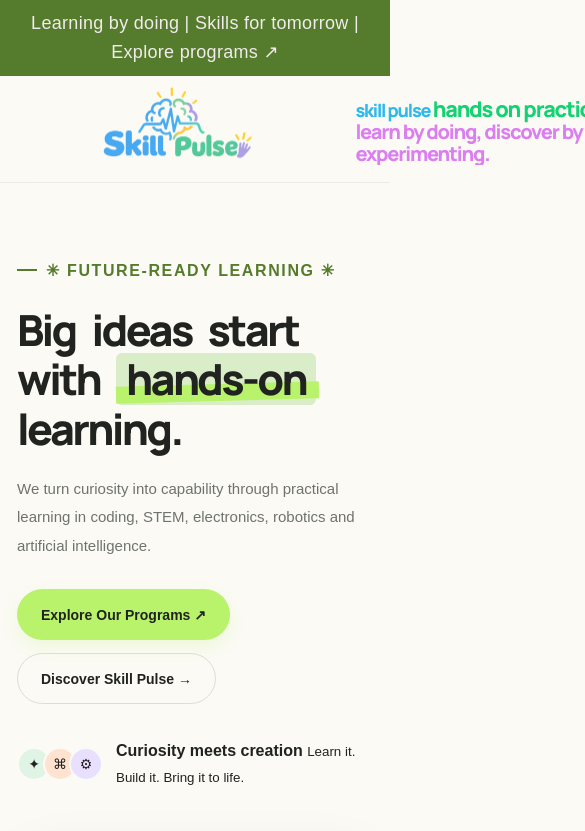
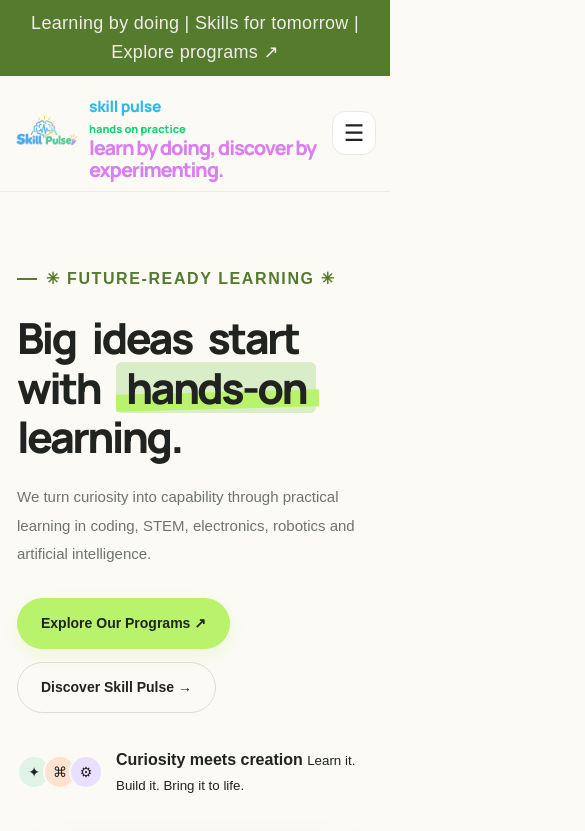
Before and after one commit to Skillpulsea/skillpulse, a plain HTML site: page index.html in a window 390 px wide. Shown: the top 831 px of the page, 585 px wide, since content can reach past the window. Drawn offline with Linux system fonts and the light colour scheme.

Commit message:
Update style.css

```diff
--- a/style.css
+++ b/style.css
@@ -1771,44 +1771,70 @@
   }
 }
 
-
-/* Fix top logo and tagline on mobile */
-@media (max-width: 760px) {
-  .brand,
-  .brand-mark,
-  .brand-text,
-  .brand-tagline {
-    max-width: 90%;
-    box-sizing: border-box;
-  }
-
-  .brand {
-    display: flex;
-    flex-wrap: wrap;
+/* FIX: SkillPulse branding on mobile phones */
+@media screen and (max-width: 600px) {
+
+  .site-header .nav {
+    display: flex !important;
+    width: 100%;
+    gap: 10px !important;
+    padding: 10px 14px;
+    min-height: auto !important;
     align-items: center;
-    justify-content: center;
-    gap: 12px;
+    justify-content: flex-start;
+  }
+
+  /* SkillPulse logo */
+  .site-header .nav > .brand:first-child {
+    flex: 0 0 65px !important;
+    width: 65px;
+    min-width: 0;
+    margin: 0 !important;
+  }
+
+  .site-header .nav > .brand:first-child img {
+    display: block;
+    width: 100% !important;
+    max-width: 65px;
+    height: auto;
+    max-height: none !important;
+  }
+
+  /* Company name and tagline */
+  .site-header .nav > .brand:nth-child(2) {
+    flex: 1 1 0 !important;
+    width: 0;
+    min-width: 0 !important;
+    margin: 0 !important;
+    gap: 0 !important;
+  }
+
+  .site-header .nav > .brand:nth-child(2) .brand-name {
+    display: block;
     width: 100%;
-    overflow: hidden;
-  }
-
-  .brand img,
-  .brand-logo {
-    max-width: 65%;
-    height: auto;
-    object-fit: contain;
-  }
-
-  .brand h1,
-  .brand p,
-  .brand-text,
-  .brand-tagline {
+    min-width: 0;
+    font-size: clamp(13px, 4vw, 16px) !important;
+    line-height: 1.3;
+    letter-spacing: -0.4px !important;
+    white-space: normal !important;
     overflow-wrap: anywhere;
-    white-space: normal;
-    max-width: 100%;
-  }
-
-  body {
-    overflow-x: hidden;
-  }
-}
+  }
+
+  .site-header .nav > .brand:nth-child(2) .brand-name small {
+    display: block !important;
+    margin: 3px 0 0 !important;
+    font-size: 11px !important;
+    line-height: 1.3;
+    letter-spacing: 0 !important;
+    white-space: normal !important;
+    overflow-wrap: anywhere;
+  }
+
+  .site-header .nav > .brand:nth-child(2) .brand-name small::after {
+    display: block;
+    font-size: 9px !important;
+    line-height: 1.3;
+    white-space: normal !important;
+    overflow-wrap: anywhere;
+  }
+}
```
